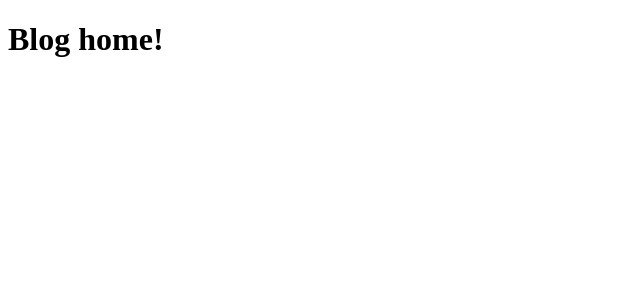
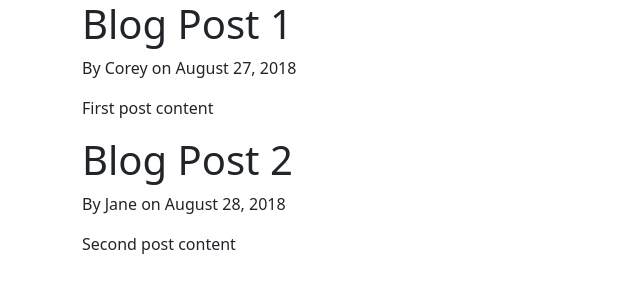
Before and after one commit to drew-lindstrom/blog_project, a Django app: page / in a window 1280 px wide. Shown: the top 300 px of the page, without its empty margins (0-640 px from the left). Run offline with Django 3.2, Linux system fonts and the light colour scheme.

Commit message:
Updated to use base template.

```diff
--- a/blog/templates/blog/home.html
+++ b/blog/templates/blog/home.html
@@ -1,12 +1,9 @@
-<!DOCTYPE html>
-<html>
+{% extends "blog/base.html" %}
 
-<head>
-    <title></title>
-</head>
-
-<body>
-    <h1>Blog home!</h1>
-</body>
-
-</html>
+{% block content %}
+{% for post in posts %}
+<h1>{{ post.title }}</h1>
+<p>By {{ post.author }} on {{ post.date_posted }}</p>
+<p>{{ post.content }}</p>
+{% endfor %}
+{% endblock %}
--- a/blog/views.py
+++ b/blog/views.py
@@ -1,9 +1,25 @@
 from django.shortcuts import render
+
+posts = [
+    {
+        "author": "Corey",
+        "title": "Blog Post 1",
+        "content": "First post content",
+        "date_posted": "August 27, 2018",
+    },
+    {
+        "author": "Jane",
+        "title": "Blog Post 2",
+        "content": "Second post content",
+        "date_posted": "August 28, 2018",
+    },
+]
 
 
 def home(request):
-    return render(request, "blog/home.html")
+    context = {"posts": posts}
+    return render(request, "blog/home.html", context)
 
 
 def about(request):
-    return render(request, "blog/about.html")
+    return render(request, "blog/about.html", {"title": "About"})
```
Also changed, not shown: blog/templates/blog/about.html (+4 -11 lines).
